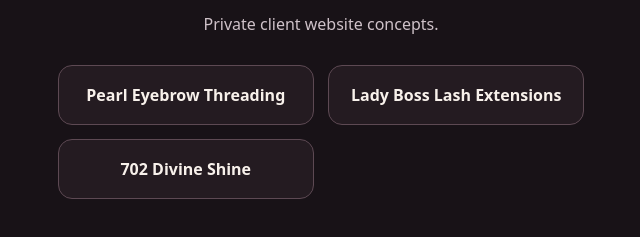
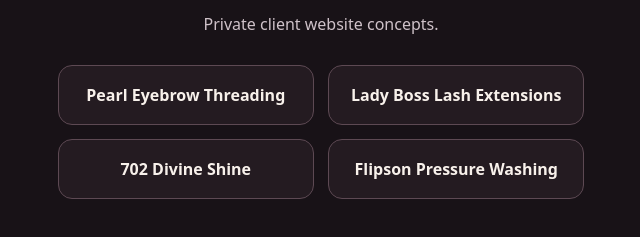
Before and after one commit to egsystemsco/local-business-demos, a plain HTML site: page index.html in a window 1280 px wide. Shown: the part 335-572 px from the top of the page, without its empty margins (319-959 px from the left). Drawn offline with Linux system fonts and the light colour scheme.

Commit message:
List Flipson demo

```diff
--- a/index.html
+++ b/index.html
@@ -1 +1 @@
-<!doctype html><html lang="en"><head><meta charset="utf-8"><meta name="viewport" content="width=device-width,initial-scale=1"><meta name="robots" content="noindex,nofollow"><title>EG Systems — Client Concepts</title><style>body{margin:0;min-height:100vh;display:grid;place-items:center;background:#181217;color:#f8f1eb;font:16px system-ui;text-align:center}main{max-width:760px;padding:60px 30px}h1{font-family:Georgia,serif;font-size:48px;margin:0 0 15px}p{color:#cfc2c9}.grid{display:grid;grid-template-columns:repeat(2,1fr);gap:14px;margin-top:30px}a{display:block;padding:18px 22px;border:1px solid #5d4953;border-radius:14px;color:#f8f1eb;text-decoration:none;font-weight:700;background:#241b21}a:hover{background:#342630}@media(max-width:600px){.grid{grid-template-columns:1fr}}</style></head><body><main><h1>EG Systems</h1><p>Private client website concepts.</p><div class="grid"><a href="pearl-eyebrow/">Pearl Eyebrow Threading</a><a href="lady-boss-lashes/">Lady Boss Lash Extensions</a><a href="702-divine-shine/">702 Divine Shine</a></div></main></body></html>
+<!doctype html><html lang="en"><head><meta charset="utf-8"><meta name="viewport" content="width=device-width,initial-scale=1"><meta name="robots" content="noindex,nofollow"><title>EG Systems — Client Concepts</title><style>body{margin:0;min-height:100vh;display:grid;place-items:center;background:#181217;color:#f8f1eb;font:16px system-ui;text-align:center}main{max-width:760px;padding:60px 30px}h1{font-family:Georgia,serif;font-size:48px;margin:0 0 15px}p{color:#cfc2c9}.grid{display:grid;grid-template-columns:repeat(2,1fr);gap:14px;margin-top:30px}a{display:block;padding:18px 22px;border:1px solid #5d4953;border-radius:14px;color:#f8f1eb;text-decoration:none;font-weight:700;background:#241b21}a:hover{background:#342630}@media(max-width:600px){.grid{grid-template-columns:1fr}}</style></head><body><main><h1>EG Systems</h1><p>Private client website concepts.</p><div class="grid"><a href="pearl-eyebrow/">Pearl Eyebrow Threading</a><a href="lady-boss-lashes/">Lady Boss Lash Extensions</a><a href="702-divine-shine/">702 Divine Shine</a><a href="flipson-pressure-washing/">Flipson Pressure Washing</a></div></main></body></html>
```
